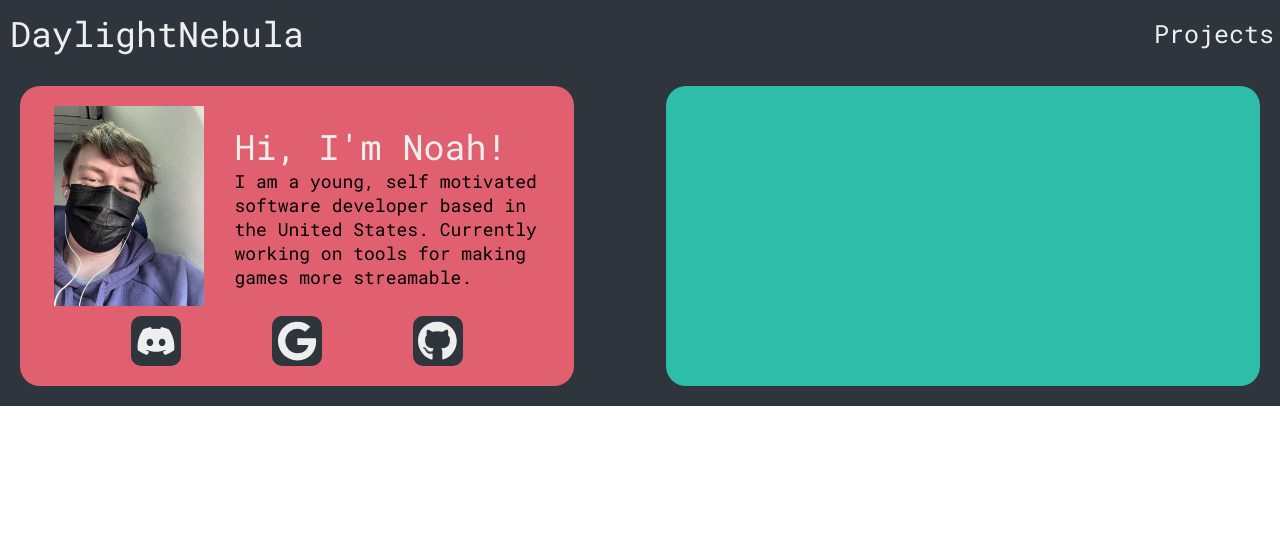
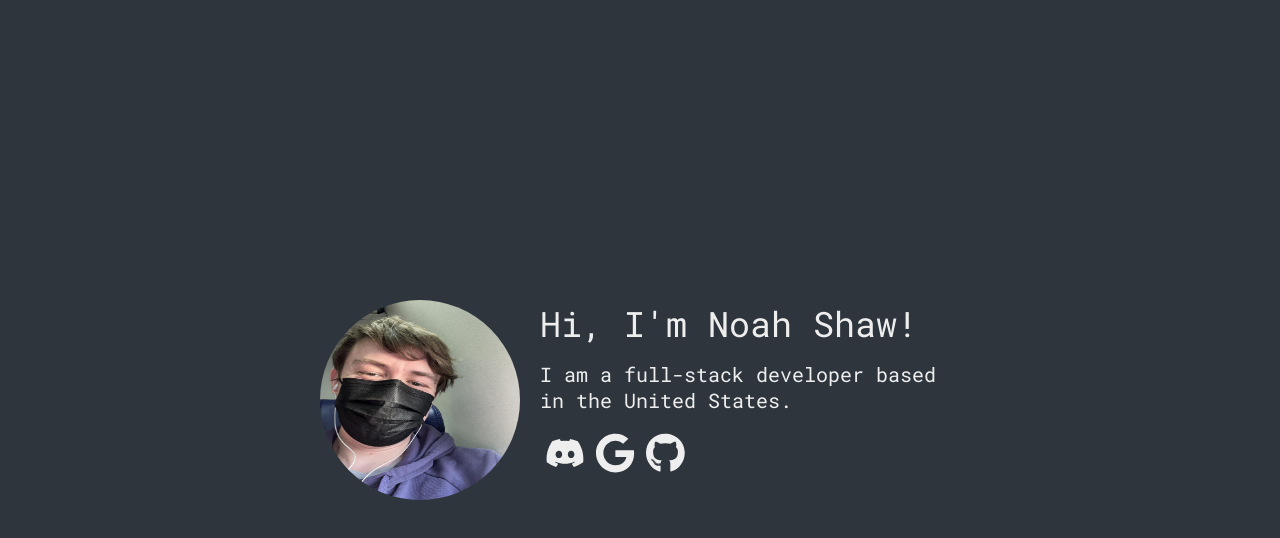
Before and after one commit to DaylightNebula/daylightnebula.github.io, a React (Create React App) app: page / in a window 1280 px wide. Shown: the top 538 px of the page. Built offline with nearby package versions, Linux system fonts and the light colour scheme.

Commit message:
New stuffs

```diff
--- a/src/cards/IntroCard.js
+++ b/src/cards/IntroCard.js
@@ -1,6 +1,5 @@
 import {Button, Col, Container, Image, Row} from "react-bootstrap";
 import {colors} from "../helpers/Colors";
-import me from "../pages/mainpage/me.jpg";
 import { FontAwesomeIcon } from "@fortawesome/react-fontawesome";
 import {faDiscord, faGithub, faGoogle} from "@fortawesome/free-brands-svg-icons";
 
--- /dev/null
+++ b/src/pages/mainpage/MainPage.css
@@ -0,0 +1,3 @@
+.contact-button:hover {
+    color: blue;
+}
--- a/src/pages/mainpage/MainPage.js
+++ b/src/pages/mainpage/MainPage.js
@@ -1,21 +1,107 @@
 import me from "./me.jpg";
-import {Col, Container, FormText, Image, Row} from "react-bootstrap";
-import Topbar from "../../helpers/Topbar";
+import {Button, Container, FormText, Image} from "react-bootstrap";
 import {colors} from "../../helpers/Colors";
-import IntroCard from "../../cards/IntroCard";
+import {FontAwesomeIcon} from "@fortawesome/react-fontawesome";
+import {faDiscord, faGithub, faGoogle} from "@fortawesome/free-brands-svg-icons";
+import './MainPage.css';
+
+function ContactButtons() {
+    const discordClick = () => { console.log("TODO discord link") };
+    const gmailClick = () => { console.log("TODO gmail link") };
+    const githubClick = () => { console.log("TODO github link") };
+
+    return (
+        <Container style={{
+            display: "flex",
+            flexDirection: "row"
+        }} >
+            <Button style={{
+                background: colors.grays.darkgray,
+                border: "none",
+                width: 50,
+                height: 50,
+                borderRadius: 10,
+                display: "flex",
+                justifyContent: "center",
+                alignItems: "center",
+                '&:hover': {
+                    background: colors.grays.blue
+                }
+            }} className="contact-button"  onClick={discordClick} >
+                <FontAwesomeIcon icon={faDiscord} style={{
+                    width: 40,
+                    height: 40,
+                    color: colors.grays.offwhite
+                }} />
+            </Button>
+
+            <Button style={{
+                background: colors.grays.darkgray,
+                border: "none",
+                width: 50,
+                height: 50,
+                borderRadius: 10,
+                display: "flex",
+                justifyContent: "center",
+                alignItems: "center"
+            }} onClick={gmailClick} >
+                <FontAwesomeIcon icon={faGoogle} style={{
+                    width: 40,
+                    height: 40,
+                    color: colors.grays.offwhite
+                }} />
+            </Button>
+
+            <Button style={{
+                background: colors.grays.darkgray,
+                border: "none",
+                width: 50,
+                height: 50,
+                borderRadius: 10,
+                display: "flex",
+                justifyContent: "center",
+                alignItems: "center"
+            }} onClick={githubClick} >
+                <FontAwesomeIcon icon={faGithub} style={{
+                    width: 40,
+                    height: 40,
+                    color: colors.grays.offwhite
+                }} />
+            </Button>
+        </Container>
+    );
+}
 
 function Intro() {
     return (
         <Container style={{
+            height: '100vh',
             background: colors.grays.darkgray,
-            padding: 20,
             display: "flex",
-            justifyContent: "center"
+            justifyContent: "center",
+            alignItems: "center"
         }} >
-            <IntroCard/>
-            <Container style={{ width: 100 }} />
-            <Container style={{ width: 600, background: colors.primaries.green, borderRadius: 20, padding: 20, paddingLeft: 20 }} >
-
+            <Image src={me} style={{ width: 200, height: 200, borderRadius: 300, backgroundSize: "cover" }} />
+            <Container style={{
+                display: "flex",
+                flexDirection: "column",
+                padding: 20,
+                height: 200,
+                width: 400
+            }} >
+                <FormText style={{
+                    fontFamily: "Roboto Mono",
+                    fontSize: 35,
+                    color: colors.grays.offwhite
+                }} >Hi, I'm Noah Shaw!</FormText>
+                <Container style={{ height: 15 }} />
+                <FormText style={{
+                    fontFamily: "Roboto Mono",
+                    fontSize: 20,
+                    color: colors.grays.offwhite
+                }} >I am a full-stack developer based in the United States.</FormText>
+                <Container style={{ height: 15 }} />
+                <ContactButtons/>
             </Container>
         </Container>
     );
@@ -24,7 +110,6 @@ function Intro() {
 function MainPage() {
     return (
         <Container>
-            <Topbar/>
             <Intro/>
         </Container>
     );
```
